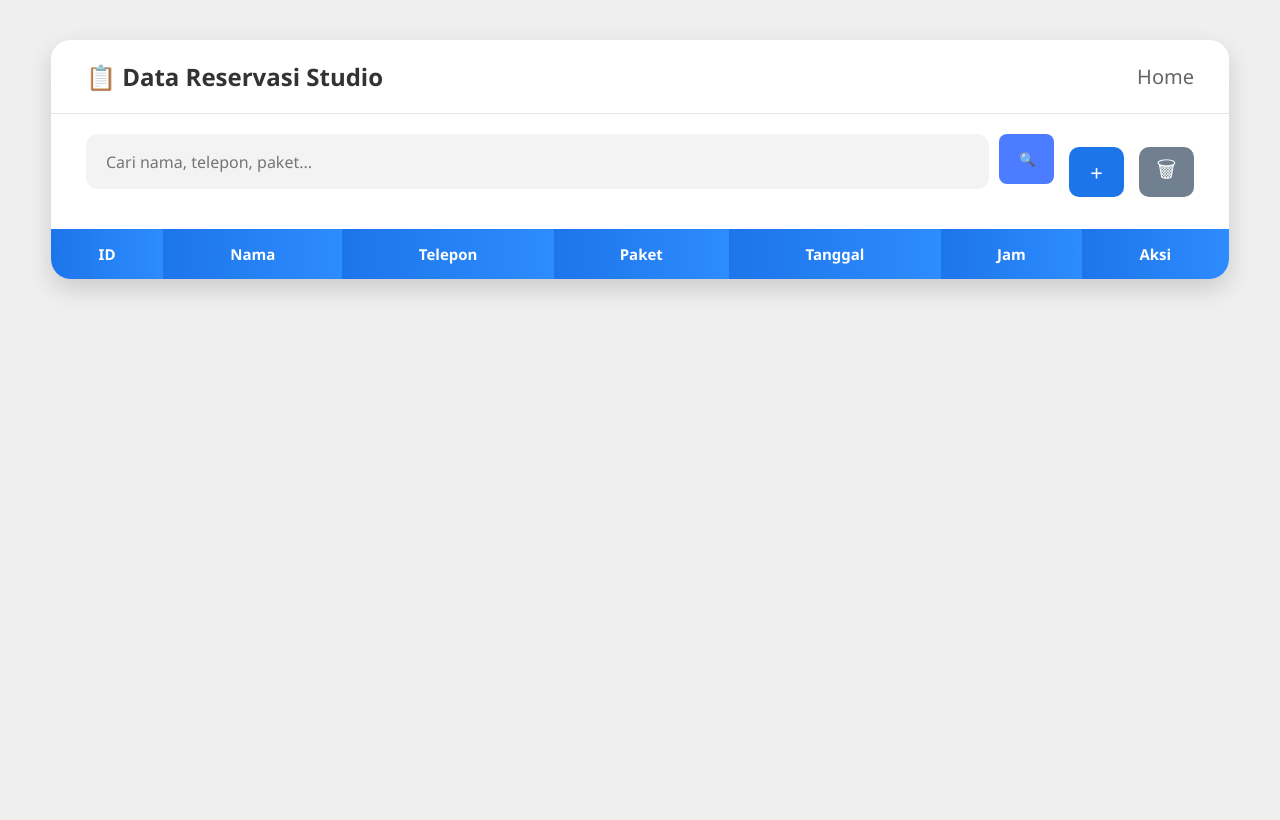
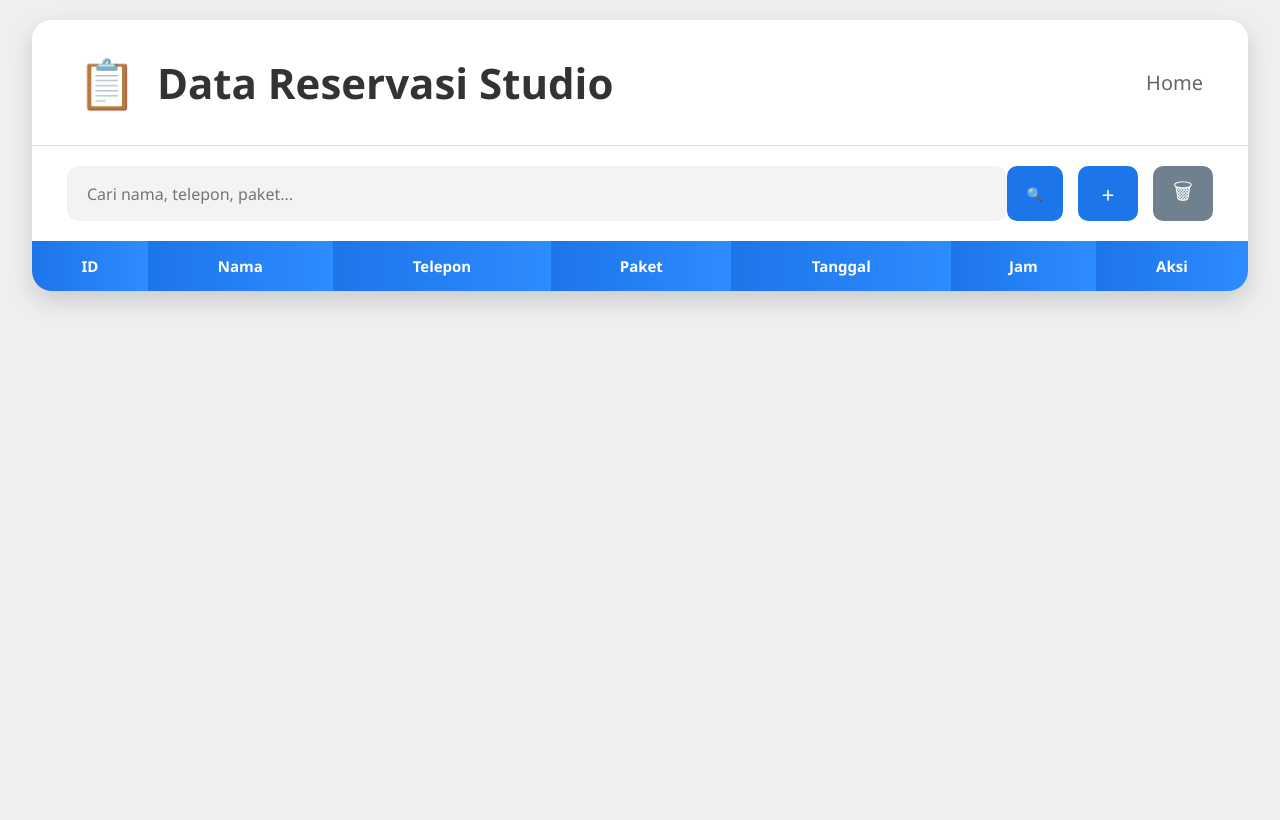
Before and after one commit to 230601110036-del/flask_database, a Flask app: page /reservasi in a window 1280 px wide. Before the commit the page ends 294 px from the top, so only its background shows below. Run offline with Flask 3, Linux system fonts and the light colour scheme; data that the repository does not hold is empty.

Commit message:
Update tampilan dan fitur aplikasi

```diff
--- a/static/css/style.css
+++ b/static/css/style.css
@@ -273,68 +273,6 @@ body{
    TABLE PAGE
 ========================== */
 
-.table-page{
-
-    padding:40px;
-
-    background:#f4f6fb;
-
-    min-height:100vh;
-}
-
-.table-container{
-
-    max-width:1200px;
-
-    margin:auto;
-
-    background:white;
-
-    padding:30px;
-
-    border-radius:15px;
-
-    box-shadow:0 0 15px rgba(0,0,0,.1);
-}
-
-.table-container h1{
-
-    text-align:center;
-
-    margin-bottom:20px;
-}
-
-.button-area{
-
-    display:flex;
-
-    justify-content:space-between;
-
-    margin-bottom:20px;
-}
-
-.btn-home,
-.btn-add{
-
-    text-decoration:none;
-
-    padding:10px 20px;
-
-    border-radius:8px;
-
-    color:white;
-}
-
-.btn-home{
-
-    background:#555;
-}
-
-.btn-add{
-
-    background:#4c7cff;
-}
-
 table{
 
     width:100%;
@@ -442,41 +380,6 @@ table tr:hover{
     background:#dc3545;
 }
 
-.search-box{
-
-    display:flex;
-
-    gap:10px;
-
-    margin-bottom:20px;
-}
-
-.search-box input{
-
-    flex:1;
-
-    padding:10px;
-
-    border:1px solid #ccc;
-
-    border-radius:8px;
-}
-
-.search-box button{
-
-    background:#4c7cff;
-
-    color:white;
-
-    border:none;
-
-    padding:10px 20px;
-
-    border-radius:8px;
-
-    cursor:pointer;
-}
-
 /* ==========================
    MODERN TABLE UI
 ========================== */
@@ -485,7 +388,9 @@ table tr:hover{
 
     background:#efefef;
 
-    padding:20px;
+    min-height:100vh;
+
+    padding:0;
 }
 
 .table-container{
@@ -580,9 +485,9 @@ table tr:hover{
 
 .search-btn{
 
-    width:55px;
+    width:60px;
 
-    height:50px;
+    height:55px;
 
     border:none;
 
@@ -597,9 +502,9 @@ table tr:hover{
 
 .icon-btn{
 
-    width:55px;
+    width:60px;
 
-    height:50px;
+    height:55px;
 
     display:flex;
 
@@ -659,3 +564,41 @@ table tr:hover{
 
     background:#f8fbff;
 }
+
+.title-area{
+
+    display:flex;
+
+    align-items:center;
+
+    gap:20px;
+}
+
+.title-icon{
+
+    font-size:48px;
+}
+
+.table-header{
+
+    display:flex;
+
+    justify-content:space-between;
+
+    align-items:center;
+
+    padding:30px 45px;
+
+    min-height:120px;
+
+    border-bottom:1px solid #ddd;
+}
+
+.table-header h1{
+
+    margin:0;
+
+    font-size:42px;
+
+    color:#333;
+}
--- a/templates/index.html
+++ b/templates/index.html
@@ -39,9 +39,17 @@ get_flashed_messages(with_categories=true) %}
 
 <div class="table-header">
 
-    <h1>
-        📋 Data Reservasi Studio
-    </h1>
+    <div class="title-area">
+
+        <span class="title-icon">
+            📋
+        </span>
+
+        <h1>
+            Data Reservasi Studio
+        </h1>
+
+    </div>
 
     <a href="{{ url_for('home') }}"
        class="header-home">
```
